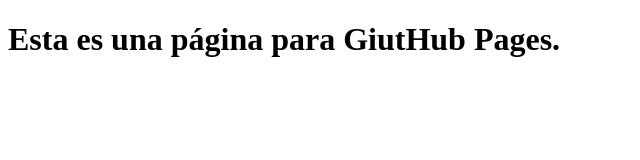
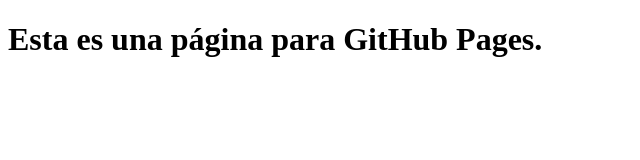
Before and after one commit to juandiazllanos/juandiazllanos, a plain HTML site: page index.html in a window 1280 px wide. Shown: the whole page, without its empty margins (0-640 px from the left). Drawn offline with Linux system fonts and the light colour scheme.

Commit message:
Se corrigió index

```diff
--- a/index.html
+++ b/index.html
@@ -8,7 +8,7 @@
 </head>
 <body>
     <H1>
-        Esta es una página para GiutHub Pages.
+        Esta es una página para GitHub Pages.
     </H1>
 </body>
 </html>
```
